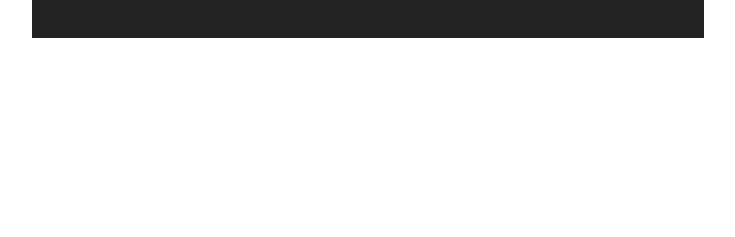
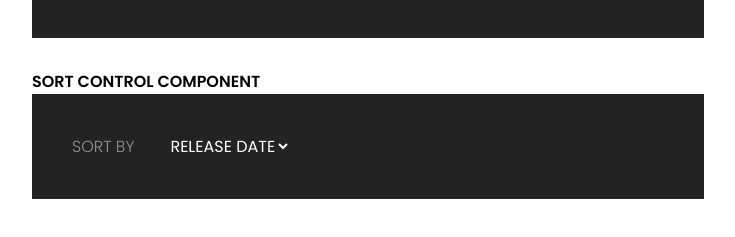
Before and after one commit to caroguerrerosilvera/react-global-mentoring, a React (Create React App) app: page / in a window 1280 px wide. Shown: the part 1683-1920 px from the top of the page, without its empty margins (272-1007 px from the left). Before the commit the page ends 1777 px from the top, so only its background shows below. Built offline with nearby package versions, Linux system fonts and the light colour scheme.

Commit message:
feat: add select component for sort by

```diff
--- a/src/App.jsx
+++ b/src/App.jsx
@@ -1,5 +1,6 @@
 import { useState } from "react";
 
+import { AtSelect } from "components/atoms";
 import {
   MlCounter,
   MlSearchForm,
@@ -9,9 +10,14 @@
 import { OrMovieTile } from "components/organisms";
 
 const GENRES = ["Action", "Comedy", "Drama", "Horror", "Sci-Fi"];
+const SORT_BY_OPTIONS = [
+  { label: "Release Date", value: "release" },
+  { label: "Title", value: "title" },
+];
 
 function App() {
   const [selectedGenre, setSelectedGenre] = useState(GENRES[0]);
+  const [sortBy, setSortBy] = useState(SORT_BY_OPTIONS[0].value);
 
   function handleSearch(query) {
     console.log(query);
@@ -76,6 +82,23 @@
           />
         </div>
       </section>
+
+      <section>
+        <h3 className="font-semibold uppercase">Sort control component</h3>
+        <div className="bg-gray-600 p-10">
+          <AtSelect
+            label="Sort by"
+            id="sort-by"
+            currentValue={sortBy}
+            options={SORT_BY_OPTIONS}
+            handleChange={setSortBy}
+            styles={{
+              label: "uppercase font-light opacity-50 text-white",
+              options: "bg-gray-600 text-white uppercase focus:outline-none",
+            }}
+          />
+        </div>
+      </section>
     </div>
   );
 }
--- /dev/null
+++ b/src/components/atoms/AtSelect/AtSelect.jsx
@@ -0,0 +1,32 @@
+export const AtSelect = ({
+  label = "",
+  id,
+  currentValue = "",
+  handleChange,
+  options,
+  styles = {},
+}) => {
+  function onChange(e) {
+    const { value } = e.target;
+    handleChange?.(value);
+  }
+  return (
+    <div className="space-x-8">
+      <label htmlFor={id} className={styles.label}>
+        {label}
+      </label>
+      <select
+        id={id}
+        value={currentValue}
+        onChange={onChange}
+        className={styles.options}
+      >
+        {options.map((option) => (
+          <option key={option.value} value={option.value}>
+            {option.label}
+          </option>
+        ))}
+      </select>
+    </div>
+  );
+};
--- /dev/null
+++ b/src/components/atoms/AtSelect/package.json
@@ -0,0 +1,3 @@
+{
+  "main": "AtSelect.jsx"
+}
--- a/src/components/atoms/index.jsx
+++ b/src/components/atoms/index.jsx
@@ -1,2 +1,3 @@
-export * from "./AtButton"
-export * from "./AtInput"
+export * from "./AtButton";
+export * from "./AtInput";
+export * from "./AtSelect";
```
